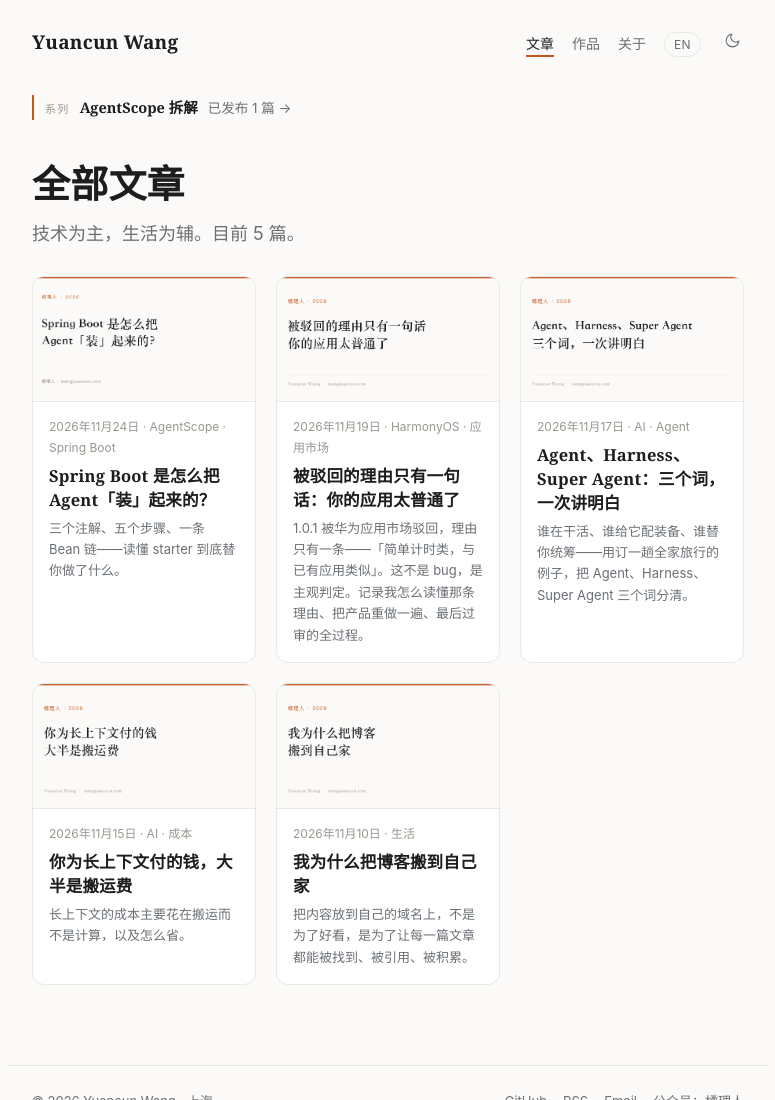
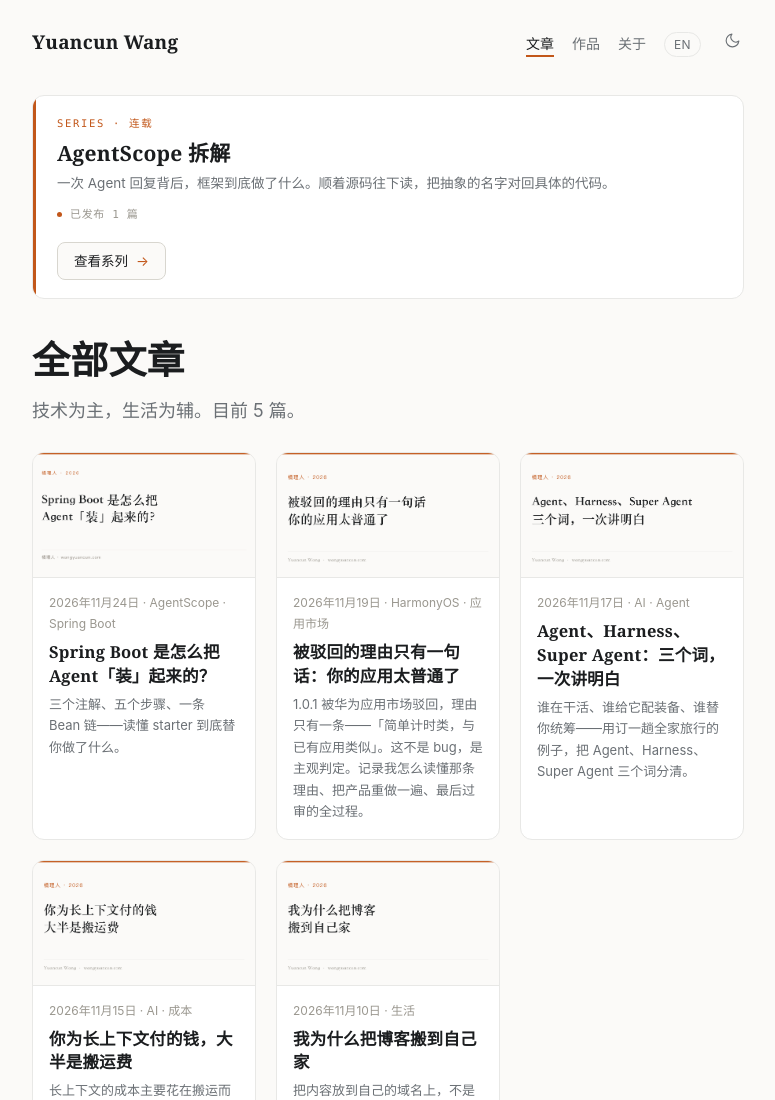
Before and after one commit to wangyuancun/wangyuancun-site, an Astro site: page /blog in a window 1280 px wide. Shown: the top 1100 px of the page, without its empty margins (252-1027 px from the left). Built offline with nearby package versions, Linux system fonts and the light colour scheme; Astro itself is replaced by a stand-in of ours.

Commit message:
feat(blog): 用系列横幅替换列表页顶部小字入口

```diff
--- a/src/pages/blog/index.astro
+++ b/src/pages/blog/index.astro
@@ -2,14 +2,20 @@
 import BaseLayout from '../../layouts/BaseLayout.astro';
 import PostCard from '../../components/PostCard.astro';
 import { getSortedPosts } from '../../lib/blog';
-import { seriesMeta } from '../../lib/series';
+import { SERIES, seriesMeta } from '../../lib/series';
 
 const posts = await getSortedPosts();
 
-// 顶部系列入口：只指向已确认的系列，且该系列确有已发布文章时才显示
-const seriesId = 'agentscope';
-const seriesName = seriesMeta(seriesId).name;
-const seriesCount = posts.filter((post) => post.data.series === seriesId).length;
+// 顶部系列横幅：按映射表顺序列出「已有已发布文章」的系列，篇数从文章聚合，不写死
+const counts = new Map<string, number>();
+for (const post of posts) {
+  const id = post.data.series;
+  if (id) counts.set(id, (counts.get(id) ?? 0) + 1);
+}
+const seriesBanners = [
+  ...Object.keys(SERIES).filter((id) => counts.has(id)),
+  ...[...counts.keys()].filter((id) => !(id in SERIES)),
+].map((id) => ({ id, ...seriesMeta(id), count: counts.get(id) as number }));
 ---
 
 <BaseLayout
@@ -18,14 +24,25 @@ const seriesCount = posts.filter((post) => post.data.series === seriesId).length
   active="blog"
 >
   {
-    seriesCount > 0 && (
-      <p class="series-entry">
-        <a href={`/blog/series/${seriesId}/`}>
-          <span class="lab">系列</span>
-          <span class="t">{seriesName}</span>
-          <span class="d">已发布 {seriesCount} 篇 →</span>
-        </a>
-      </p>
+    seriesBanners.length > 0 && (
+      <div class="series-banners">
+        {seriesBanners.map((s) => (
+          <a class="series-banner" href={`/blog/series/${s.id}/`}>
+            <div class="sb-main">
+              <div class="sb-kicker">SERIES · 连载</div>
+              <div class="sb-title">{s.name}</div>
+              {s.intro && <p class="sb-intro">{s.intro}</p>}
+              <div class="sb-progress">
+                <span class="dot" aria-hidden="true" />
+                已发布 {s.count} 篇
+              </div>
+            </div>
+            <span class="sb-cta">
+              查看系列 <em>→</em>
+            </span>
+          </a>
+        ))}
+      </div>
     )
   }
 
@@ -46,30 +63,110 @@ const seriesCount = posts.filter((post) => post.data.series === seriesId).length
 </BaseLayout>
 
 <style>
-  .series-entry { margin: 26px 0 0; }
-  .series-entry a {
-    display: inline-flex;
-    align-items: baseline;
-    gap: 10px;
+  /* 系列横幅：占满内容宽度的入口，可同时存在多个系列 */
+  .series-banners { display: grid; gap: 12px; margin: 28px 0 0; }
+
+  .series-banner {
+    position: relative;
+    overflow: hidden;
+    display: flex;
+    align-items: center;
+    justify-content: space-between;
+    gap: 18px 24px;
     flex-wrap: wrap;
-    padding-left: 11px;
-    border-left: 2px solid var(--accent);
+    padding: 18px 22px 18px 24px;
+    background: var(--elev);
+    border: 1px solid var(--line);
+    border-radius: var(--radius);
+    color: inherit;
+    transition: border-color 0.18s ease, box-shadow 0.18s ease;
+  }
+  .series-banner::before {
+    content: '';
+    position: absolute;
+    left: 0;
+    top: 0;
+    bottom: 0;
+    width: 3px;
+    background: var(--accent);
+  }
+  .series-banner:hover {
+    border-color: var(--accent);
+    box-shadow: 0 6px 20px rgba(0, 0, 0, 0.05);
+  }
+
+  .sb-main { min-width: 0; max-width: 34em; }
+  .sb-kicker {
+    font-family: var(--mono);
+    font-size: 10.5px;
+    letter-spacing: 0.16em;
+    color: var(--accent);
+    margin-bottom: 6px;
+  }
+  .sb-title {
+    font-family: var(--serif);
+    font-size: 21px;
+    font-weight: 700;
+    line-height: 1.35;
+    letter-spacing: 0.2px;
+    color: var(--fg);
+    transition: color 0.15s ease;
+  }
+  .series-banner:hover .sb-title { color: var(--accent); }
+  .sb-intro {
+    margin: 5px 0 0;
     font-size: 13.5px;
     line-height: 1.7;
     color: var(--fg-muted);
   }
-  .series-entry .lab {
+  .sb-progress {
+    display: flex;
+    align-items: baseline;
+    gap: 8px;
+    margin-top: 10px;
     font-family: var(--mono);
     font-size: 11px;
-    letter-spacing: 0.12em;
+    letter-spacing: 0.06em;
     color: var(--fg-faint);
+    font-variant-numeric: tabular-nums;
   }
-  .series-entry .t {
-    font-family: var(--serif);
-    font-size: 14.5px;
-    font-weight: 700;
+  .sb-progress .dot {
+    width: 5px;
+    height: 5px;
+    border-radius: 50%;
+    background: var(--accent);
+    align-self: center;
+  }
+
+  .sb-cta {
+    flex: none;
+    display: inline-flex;
+    align-items: center;
+    gap: 8px;
+    padding: 8px 16px;
+    border: 1px solid var(--line-strong);
+    border-radius: var(--radius-sm);
+    background: var(--bg);
+    font-size: 13.5px;
+    line-height: 1.5;
     color: var(--fg);
-    transition: color 0.15s ease;
+    white-space: nowrap;
+    transition: border-color 0.18s ease, color 0.18s ease;
   }
-  .series-entry a:hover .t { color: var(--accent); }
+  .sb-cta em { font-style: normal; color: var(--accent); }
+  .series-banner:hover .sb-cta { border-color: var(--accent); color: var(--accent); }
+
+  :global(html[data-theme='dark']) .series-banner:hover {
+    box-shadow: 0 6px 22px rgba(0, 0, 0, 0.3);
+  }
+
+  @media (max-width: 700px) {
+    .series-banner { padding: 16px 18px 16px 20px; }
+  }
+
+  @media (max-width: 560px) {
+    .series-banner { flex-direction: column; align-items: stretch; gap: 14px; }
+    .sb-main { max-width: none; }
+    .sb-cta { align-self: flex-start; }
+  }
 </style>
```
